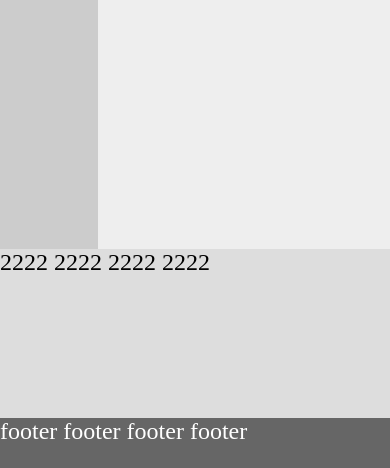
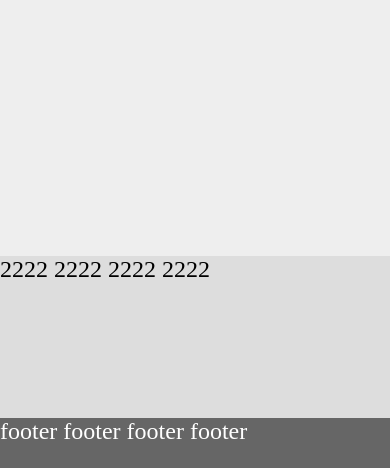
Before and after one commit to wrublik93/FLEX_GRID, a plain HTML site: page index.html in a window 390 px wide. Shown: the part 376-844 px from the top of the page. Drawn offline with Linux system fonts and the light colour scheme.

Commit message:
style: add media for 480px

```diff
--- a/style.css
+++ b/style.css
@@ -120,3 +120,14 @@ body {
         "s s s s";
     }
 }
+
+@media only screen and (max-width: 480px){
+    .container {
+        display: grid;
+        grid-template-areas:
+        "p p p p"
+        "m m m m"
+        "m m m m"
+        "s s s s";
+    }
+}
```
